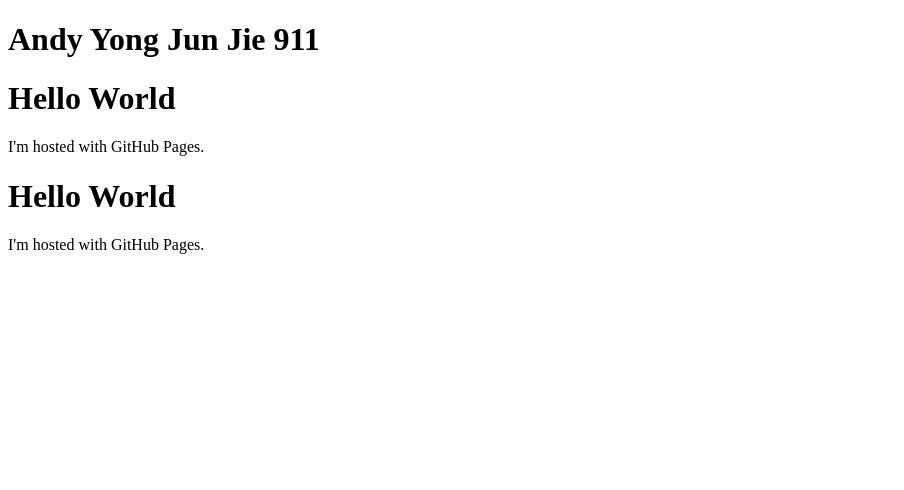
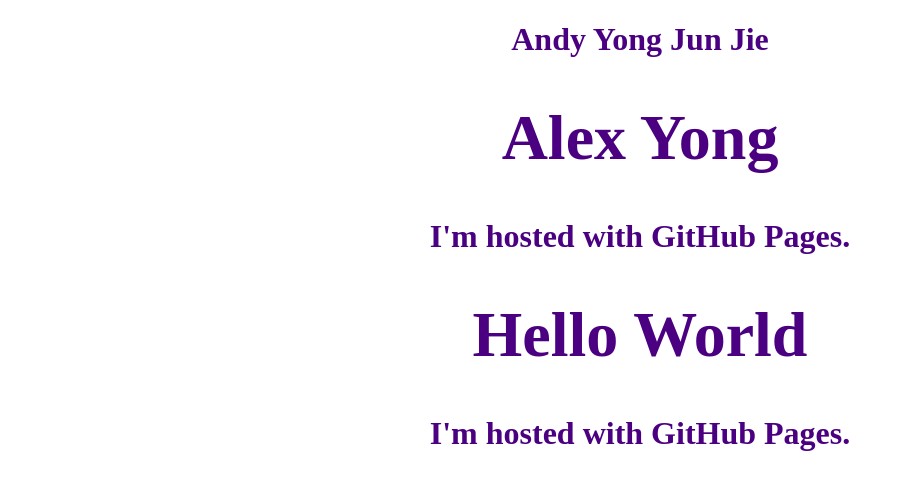
Before and after one commit to Andyyong9611/darksider, a plain HTML site: page index.html in a window 1280 px wide. Shown: the whole page, without its empty margins (0-904 px from the left). Drawn offline with Linux system fonts and the light colour scheme.

Commit message:
Update
Update

```diff
--- a/index.html
+++ b/index.html
@@ -1,14 +1,20 @@
 <!DOCTYPE html>
 <html>
 	<head>
-		<h1>Andy Yong Jun Jie 911<h1>
+		<font color=indigo align=center style=Roboto>
+		<h1>Andy Yong Jun Jie<h1>
+		</font>
 	</head>
 	<body>
-		<h1>Hello World</h1>
+		<font color=indigo align=center style=Roboto>
+		<h1>Alex Yong</h1>
 		<p>I'm hosted with GitHub Pages.</p>
+		</font>
 	</body>
 <body>
+<font color=indigo align=center style=Roboto>
 <h1>Hello World</h1>
 <p>I'm hosted with GitHub Pages.</p>
-</body>
+</font>
+	</body>
 </html>
```
